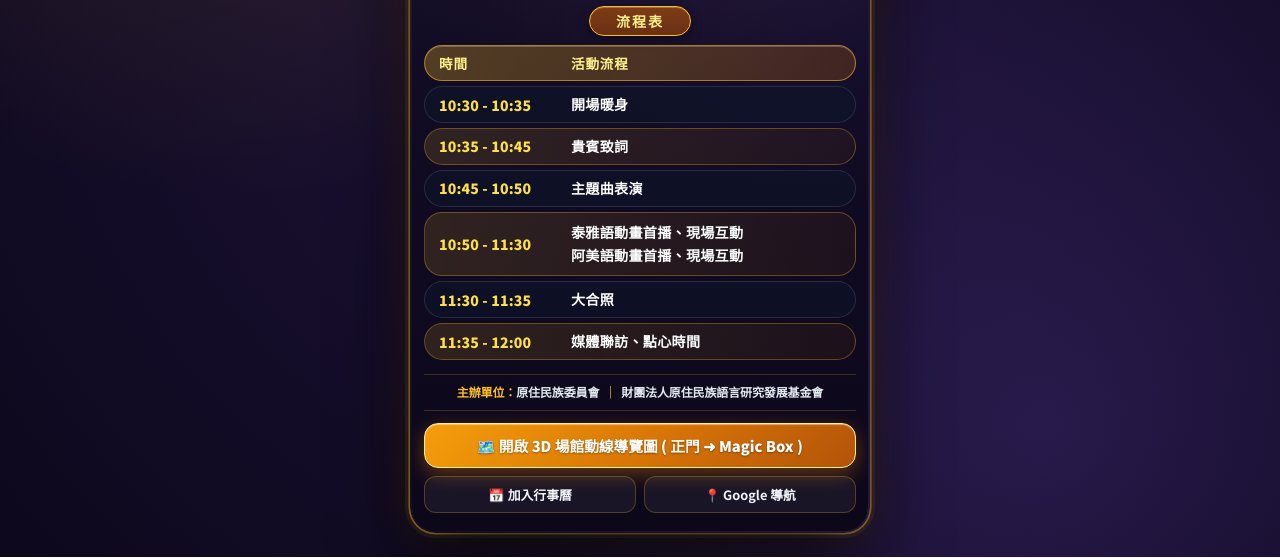
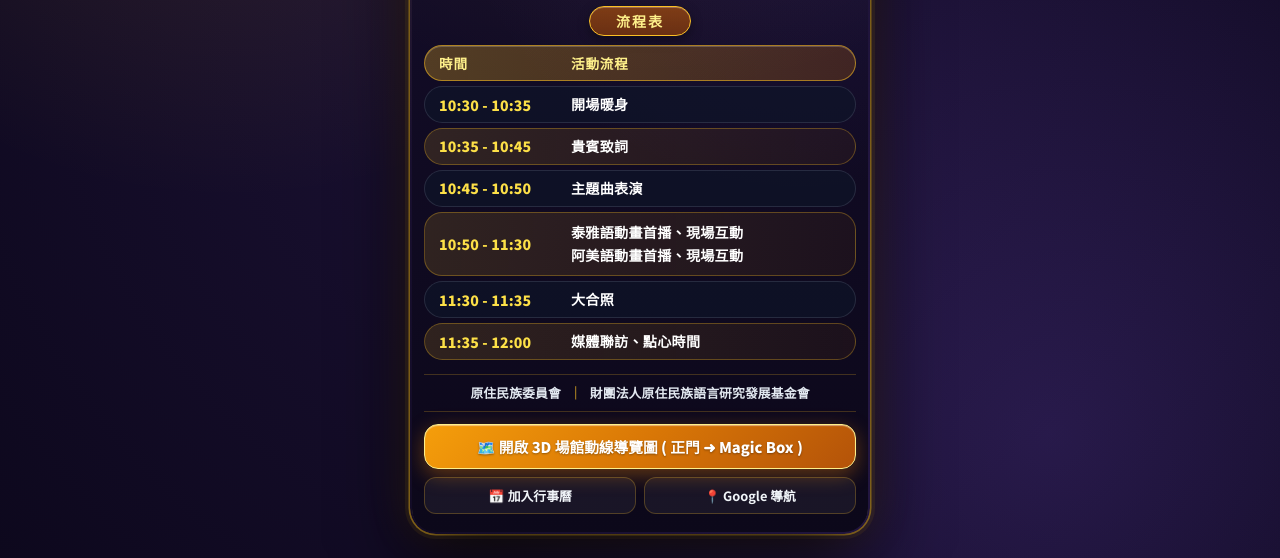
Before and after one commit to Lowking0330/huashan-magicbox-3d, a plain HTML site: page invite.html in a window 1280 px wide. Shown: the part 481-1039 px from the top of the page. Drawn offline with Linux system fonts and the light colour scheme; a web font is replaced by a local one.

Commit message:
Remove organizer label prefix and center the two units side-by-side on both cover and inner card

```diff
--- a/invite.html
+++ b/invite.html
@@ -452,19 +452,20 @@
             gap: 3px;
         }
 
-        /* 5. Co-Organizers Footer Line - Strictly Single-Line Side-by-Side */
+        /* 5. Co-Organizers Footer Line - Strictly Single-Line Side-by-Side Centered */
         .org-footer {
             margin: 0 12px 12px;
-            padding: 9px 2px;
+            padding: 9px 4px;
             border-top: 1px solid rgba(251, 191, 36, 0.22);
             border-bottom: 1px solid rgba(251, 191, 36, 0.22);
             display: flex;
             align-items: center;
             justify-content: center;
+            text-align: center;
             white-space: nowrap;
-            font-size: clamp(0.61rem, 2.95cqi, 0.75rem);
+            font-size: clamp(0.68rem, 3.25cqi, 0.80rem);
             line-height: 1.4;
-            letter-spacing: -0.01em;
+            letter-spacing: 0.01em;
         }
         .org-item-label {
             color: #fbbf24;
@@ -845,10 +846,10 @@
             </div>
         </section>
 
-        <!-- 5. Co-Organizers Side-by-Side -->
+        <!-- 5. Co-Organizers Side-by-Side Centered -->
         <footer class="org-footer">
             <div>
-                <span class="org-item-label">主辦單位：</span><span class="org-item-val">原住民族委員會</span><span class="org-item-label" style="margin: 0 5px; opacity: 0.65;">｜</span><span class="org-item-val">財團法人原住民族語言研究發展基金會</span>
+                <span class="org-item-val">原住民族委員會</span><span class="org-item-label" style="margin: 0 8px; opacity: 0.65;">｜</span><span class="org-item-val">財團法人原住民族語言研究發展基金會</span>
             </div>
         </footer>
 
```
Also changed, not shown: huashan-magicbox-invite-cover.html (+8 -7 lines), huashan-magicbox-invite-voice.html (+7 -6 lines), huashan-magicbox-invite.html (+7 -6 lines), invite-cover.html (+8 -7 lines), invite-voice.html (+7 -6 lines).
